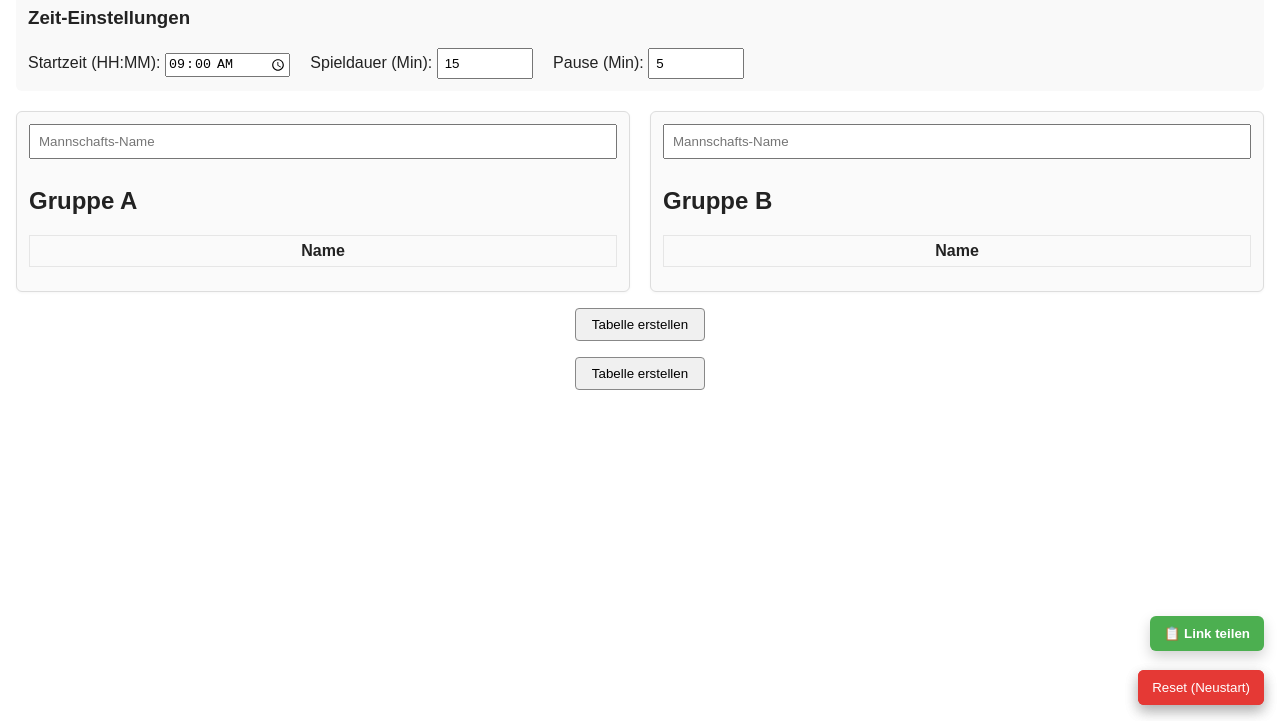
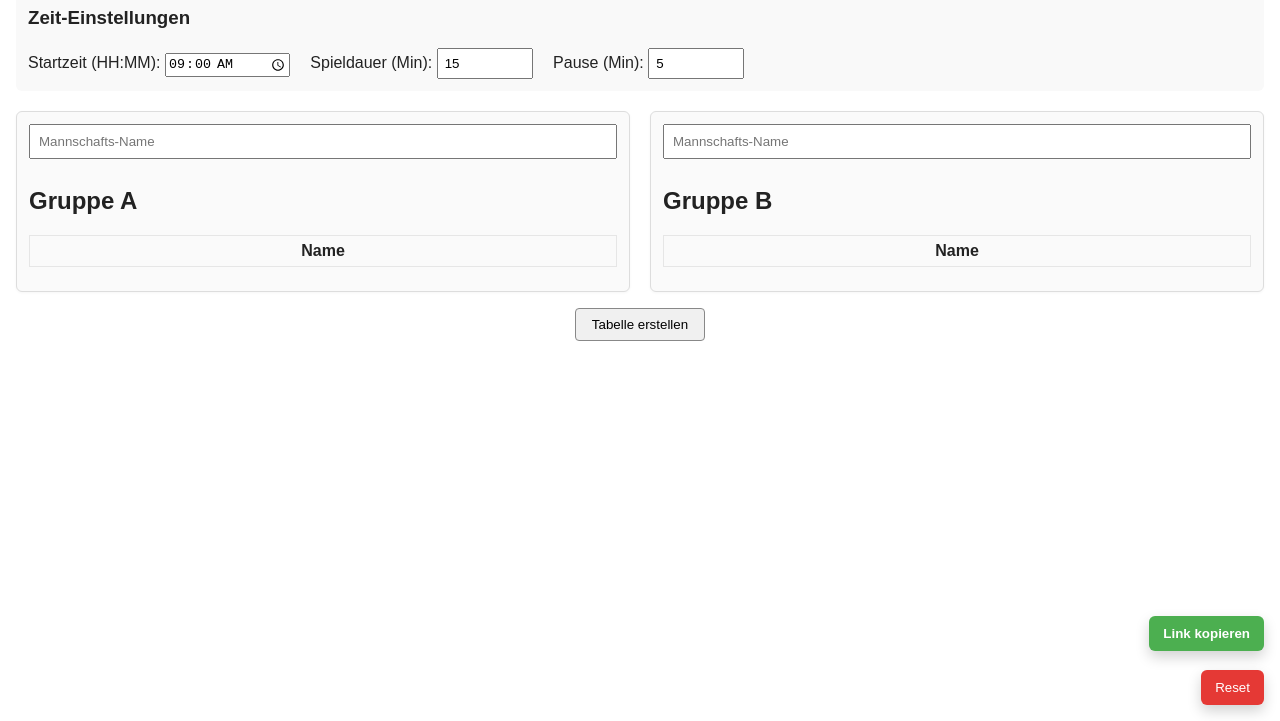
Before and after one commit to BastianBoB/Volleyball-Game-Website, a plain HTML site: page index.html in a window 1280 px wide. Shown: the part 79-800 px from the top of the page. Drawn offline with Linux system fonts and the light colour scheme.

Commit message:
Fixed sharing

```diff
--- a/index.html
+++ b/index.html
@@ -52,15 +52,12 @@
         </div>
     </div>
 
-    <p>
-        <button id="createBtn">Tabelle erstellen</button>
-        <button id="resetBtn" type="button">Reset (Neustart)</button>
-    </p>
+
 
     <p>
         <button id="createBtn">Tabelle erstellen</button>
-        <button id="shareBtn" type="button">📋 Link teilen</button>
-        <button id="resetBtn" type="button">Reset (Neustart)</button>
+        <button id="shareBtn" type="button">Link kopieren</button>
+        <button id="resetBtn" type="button">Reset</button>
     </p>
 
     <script src="script.js"></script>
--- a/script.js
+++ b/script.js
@@ -156,6 +156,7 @@ function updateURL() {
 
 
 function copyShareLink() {
+    updateURL();
     const url = window.location.href;
     navigator.clipboard.writeText(url).then(() => {
         alert('Link kopiert! Du kannst ihn jetzt teilen.');
```
